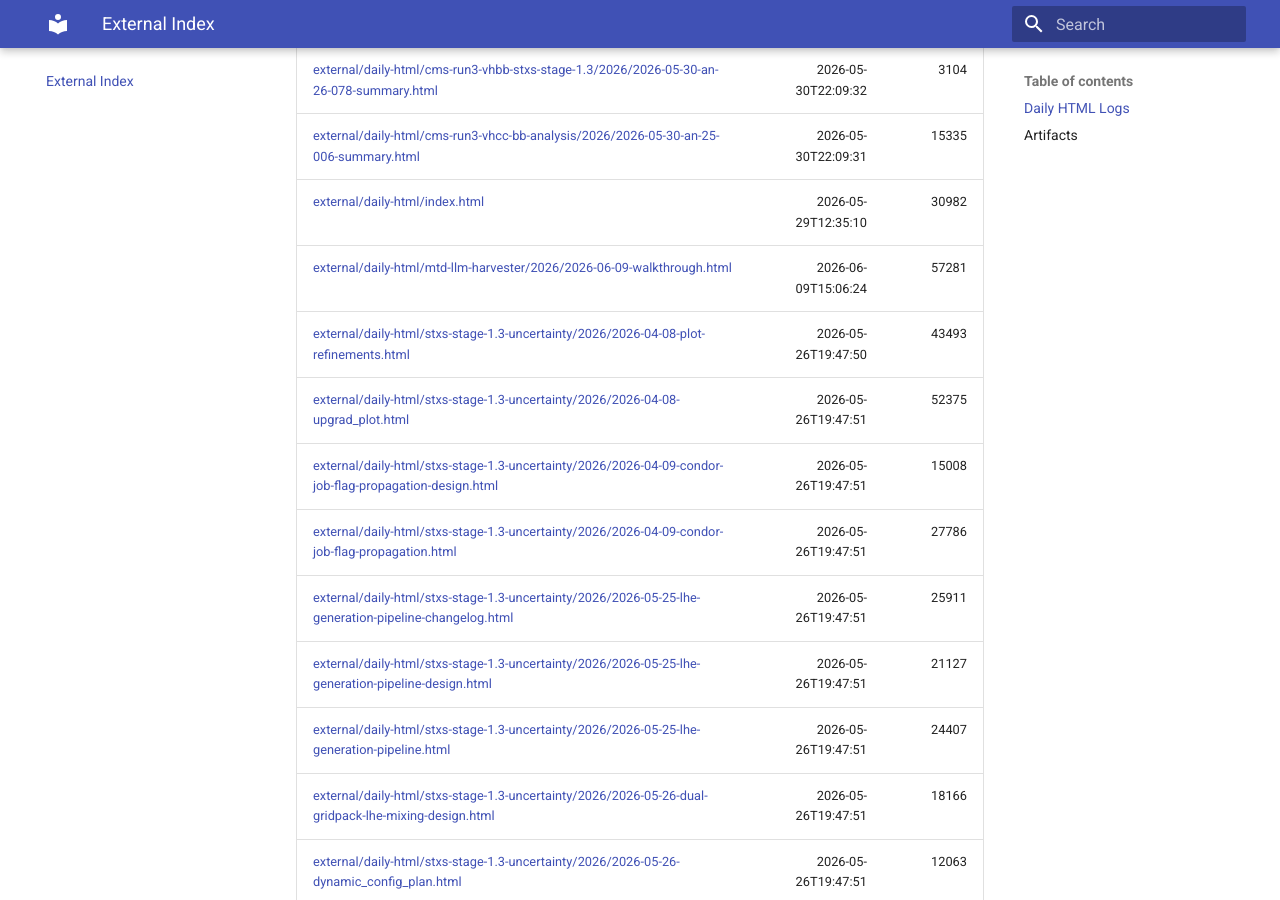
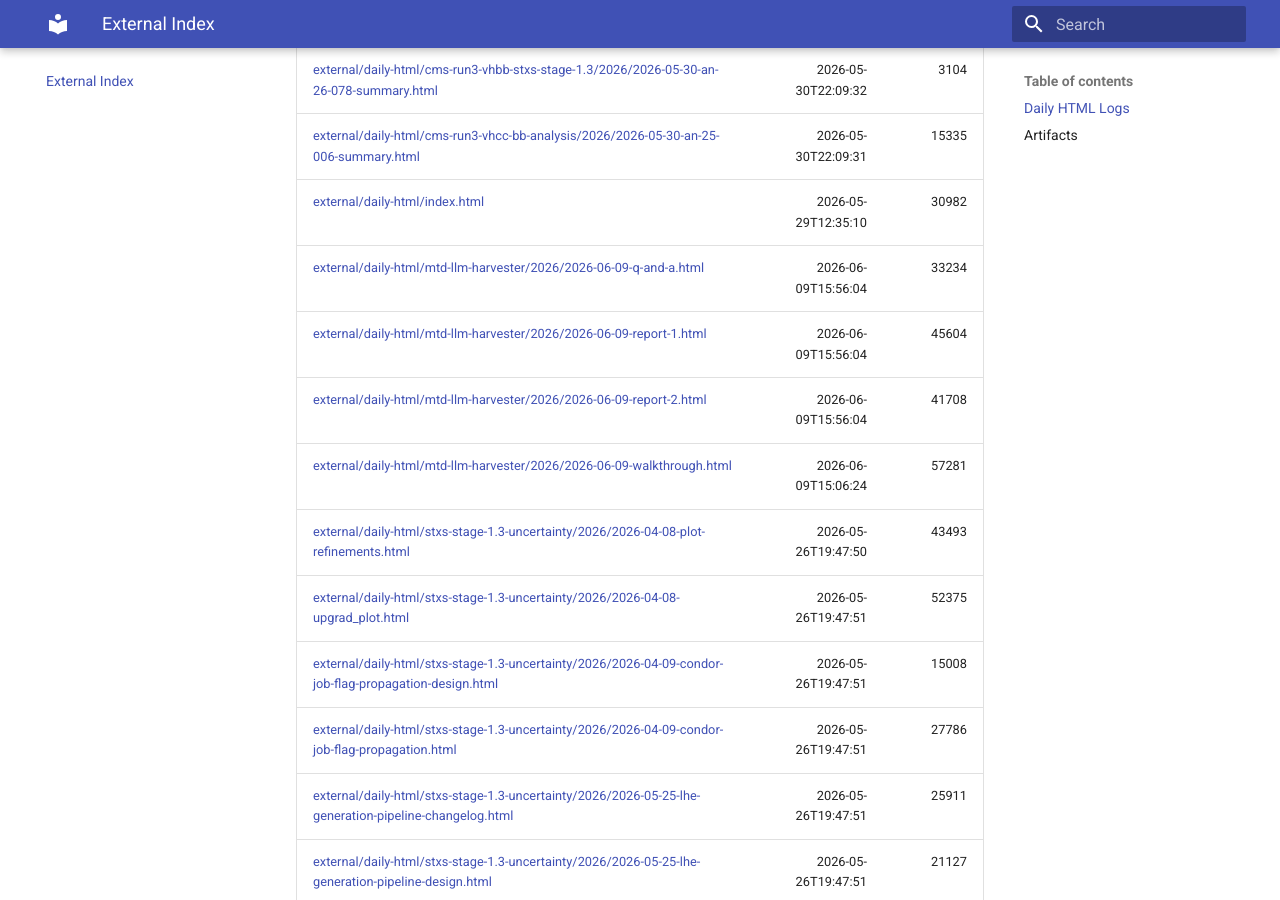
Before and after one commit to De-Cristo/cern-eos-phy-det-page, an MkDocs documentation site: the page built from docs/external-index.md, in a window 1280 px wide and 900 px high, scrolled down 2428 px. Built offline with MkDocs 1.6.1 and Material for MkDocs 9.7.7, drawn with Linux system fonts in a browser that asks for light colours.

Commit message:
Upload and link MTD Q&A Deep Dive and Reports 1 & 2 HTML logs

```diff
--- a/docs/external-index.md
+++ b/docs/external-index.md
@@ -42,6 +42,9 @@ These files are not stored in the GitHub repository.
 | [external/daily-html/cms-run3-vhbb-stxs-stage-1.3/2026/2026-05-30-an-26-078-summary.html](https://cms-phy-det-analysis.docs.cern.ch/external/daily-html/cms-run3-vhbb-stxs-stage-1.3/2026/2026-05-30-an-26-078-summary.html) | 2026-05-30T22:09:32 | 3104 |
 | [external/daily-html/cms-run3-vhcc-bb-analysis/2026/2026-05-30-an-25-006-summary.html](https://cms-phy-det-analysis.docs.cern.ch/external/daily-html/cms-run3-vhcc-bb-analysis/2026/2026-05-30-an-25-006-summary.html) | 2026-05-30T22:09:31 | 15335 |
 | [external/daily-html/index.html](https://cms-phy-det-analysis.docs.cern.ch/external/daily-html/index.html) | 2026-05-29T12:35:10 | 30982 |
+| [external/daily-html/mtd-llm-harvester/2026/2026-06-09-q-and-a.html](https://cms-phy-det-analysis.docs.cern.ch/external/daily-html/mtd-llm-harvester/2026/2026-06-09-q-and-a.html) | 2026-06-09T15:56:04 | 33234 |
+| [external/daily-html/mtd-llm-harvester/2026/2026-06-09-report-1.html](https://cms-phy-det-analysis.docs.cern.ch/external/daily-html/mtd-llm-harvester/2026/2026-06-09-report-1.html) | 2026-06-09T15:56:04 | 45604 |
+| [external/daily-html/mtd-llm-harvester/2026/2026-06-09-report-2.html](https://cms-phy-det-analysis.docs.cern.ch/external/daily-html/mtd-llm-harvester/2026/2026-06-09-report-2.html) | 2026-06-09T15:56:04 | 41708 |
 | [external/daily-html/mtd-llm-harvester/2026/2026-06-09-walkthrough.html](https://cms-phy-det-analysis.docs.cern.ch/external/daily-html/mtd-llm-harvester/2026/2026-06-09-walkthrough.html) | 2026-06-09T15:06:24 | 57281 |
 | [external/daily-html/stxs-stage-1.3-uncertainty/2026/2026-04-08-plot-refinements.html](https://cms-phy-det-analysis.docs.cern.ch/external/daily-html/stxs-stage-1.3-uncertainty/2026/2026-04-08-plot-refinements.html) | 2026-05-26T19:47:50 | 43493 |
 | [external/daily-html/stxs-stage-1.3-uncertainty/2026/2026-04-08-upgrad_plot.html](https://cms-phy-det-analysis.docs.cern.ch/external/daily-html/stxs-stage-1.3-uncertainty/2026/2026-04-08-upgrad_plot.html) | 2026-05-26T19:47:51 | 52375 |
```
Also changed, not shown: docs/projects/mtd-llm-harvester/daily-log.md (+4 -0 lines).
